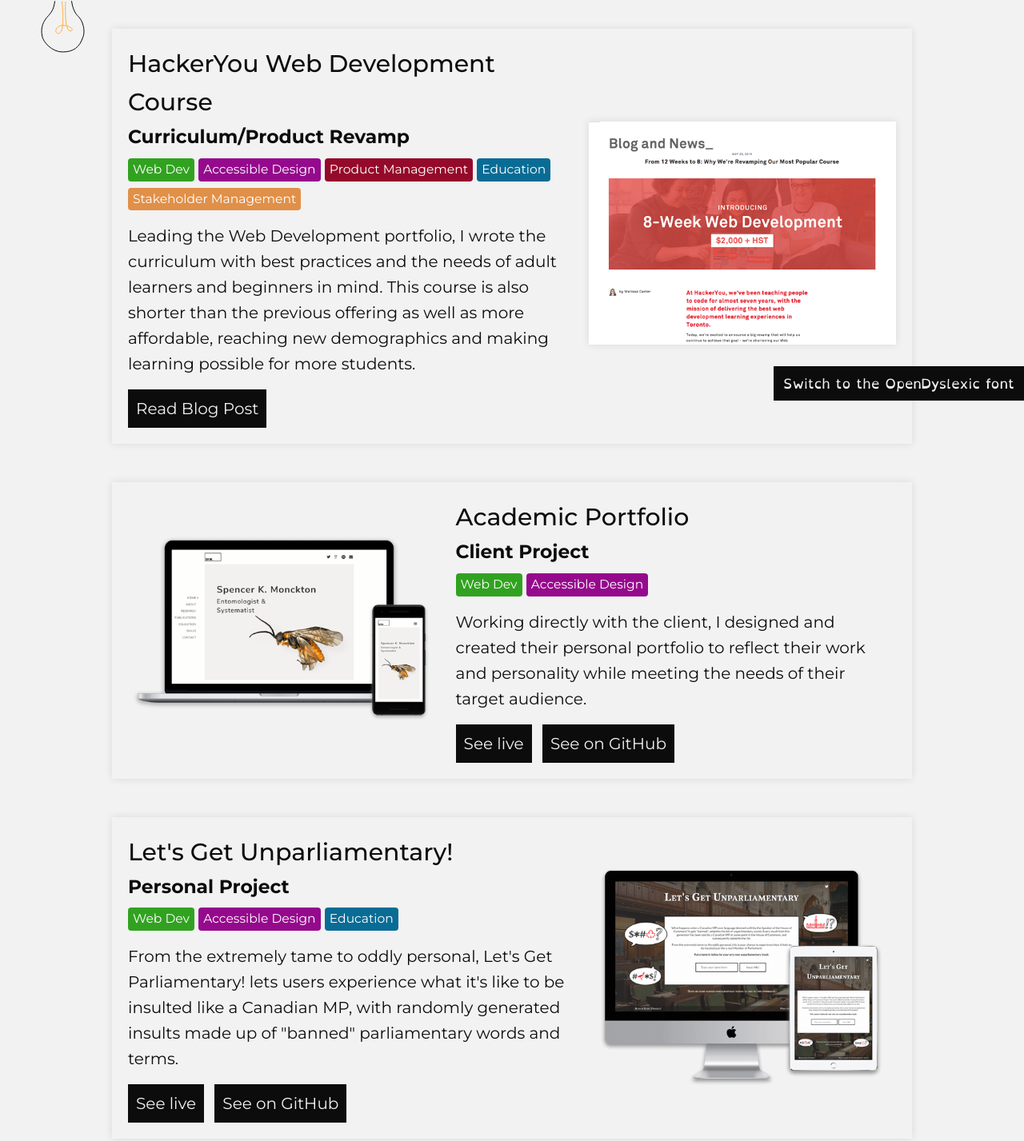
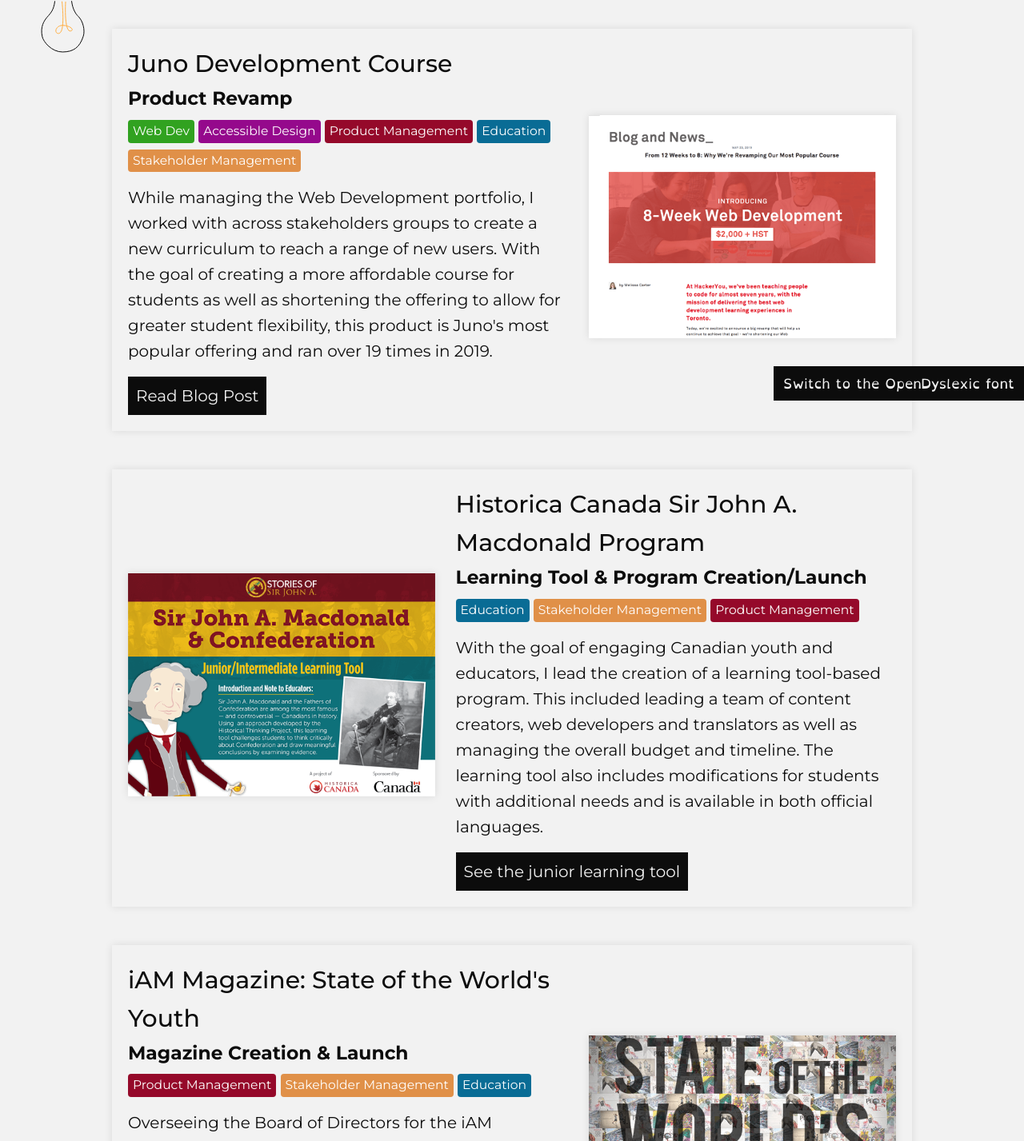
Before and after one commit to KaydeeDee/2019-forRealThisTime, a website: page portfolio.html in a window 1280 px wide. Shown: the part 299-1726 px from the top of the page at 80% size. Drawn offline with nearby package versions, Linux system fonts and the light colour scheme.

Commit message:
updated for pm

```diff
--- a/portfolio.html
+++ b/portfolio.html
@@ -66,14 +66,14 @@
             <main>
                 <section>
                     <div>
-                        <h2>HackerYou Web Development Course</h2>
-                        <h3>Curriculum/Product Revamp</h3>
+                        <h2>Juno Development Course</h2>
+                        <h3>Product Revamp</h3>
                         <span class="webDev">Web Dev</span>
                         <span class="accessibleDesign">Accessible Design</span>
                         <span class="productManagement">Product Management</span>
                         <span class="education">Education</span>
                         <span class="stakeholderManagement">Stakeholder Management</span>
-                        <p>Leading the Web Development portfolio, I wrote the curriculum with best practices and the needs of adult learners and beginners in mind. This course is also shorter than the previous offering as well as more affordable, reaching new demographics and making learning possible for more students.</p>
+                        <p>While managing the Web Development portfolio, I worked with across stakeholders groups to create a new curriculum to reach a range of new users. With the goal of creating a more affordable course for students as well as shortening the offering to allow for greater student flexibility, this product is Juno's most popular offering and ran over 19 times in 2019.</p>
                         <div class="linksToProjects">
                             <a href="https://hackeryou.com/blog/from-12-weeks-to-8-why-were-revamping-our-most-popular-course" target="_blank">Read Blog Post</a>
                         </div>
@@ -85,49 +85,12 @@
                 </section>
                 <section>
                     <div>
-                        <h2>Academic Portfolio</h2>
-                        <h3>Client Project</h3>
-                        <span class="webDev">Web Dev</span>
-                        <span class="accessibleDesign">Accessible Design</span>
-                        <p>Working directly with the client, I designed and created their personal portfolio to reflect their work and personality
-                        while meeting the needs of their target audience.</p>
-                        <div class="linksToProjects">
-                            <a href="https://skmonckton.com/" target="_blank">See live</a>
-                            <a href="https://github.com/KaydeeDee/spencer-sci-website" target="_blank">See on GitHub</a>
-                        </div>
-                    </div>
-                    <div class="portfolioImages">
-                        <img src="./public/assets/images/portfolio_SKM.png" alt="A computer and an iPhone with preview's of Spencer Monckton's Website on them.">
-                    </div>
-                </section>
-                <section>
-                    <div>
-                        <h2>Let's Get Unparliamentary!</h2>
-                        <h3>Personal Project</h3>
-                        <span class="webDev">Web Dev</span>
-                        <span class="accessibleDesign">Accessible Design</span>
-                        <span class="education">Education</span>
-                        <p>From the extremely tame to oddly personal, Let's Get Parliamentary! lets users experience what it's like to be
-                            insulted
-                            like a Canadian MP, with randomly generated insults made up of "banned" parliamentary words and terms.</p>
-                        <div class="linksToProjects">
-                            <a href="http://katiedangelo.ca/LetsGetUnparliamentary/" target="_blank">See live</a>
-                            <a href="https://github.com/KaydeeDee/lets-get-unparliamentary" target="_blank">See on GitHub</a>
-                        </div>
-                    </div>
-                    <div class="portfolioImages">
-                        <img src="./public/assets/images/unparliamentary--laptop.png"
-                        alt="A computer and an iPad with previews of Let's Get Unparliamentary! website on both of their screens">
-                    </div>
-                </section>
-                <section>
-                    <div>
-                        <h2>Historica Canada Sir John A. Macdonald Learning Tool</h2>
-                        <h3>Learning Tool Creation & Promotion</h3>
+                        <h2>Historica Canada Sir John A. Macdonald Program</h2>
+                        <h3>Learning Tool & Program Creation/Launch</h3>
                         <span class="education">Education</span>
                         <span class="stakeholderManagement">Stakeholder Management</span>
                         <span class="productManagement">Product Management</span>
-                        <p>Lead the creation of a learning tool focused towards elementary and secondary educators and students. This included leading a team of content creators, web developers and translators as well as managing the overall budget and timeline. The learning tool also includes modifications for students with additional needs and is available in both official languages.</p>
+                        <p>With the goal of engaging Canadian youth and educators, I lead the creation of a learning tool-based program. This included leading a team of content creators, web developers and translators as well as managing the overall budget and timeline. The learning tool also includes modifications for students with additional needs and is available in both official languages.</p>
                         <div class="linksToProjects">
                             <a href="http://education.historicacanada.ca/en/tools/501" target="_blank">See the junior learning tool</a>
                         </div>
@@ -154,7 +117,44 @@
                         alt="The font cover of vol.5 of iAM Magazine.">
                     </div>
                 </section>
+                <!-- <section>
+                    <div>
+                        <h2>Let's Get Unparliamentary!</h2>
+                        <h3>Personal Project</h3>
+                        <span class="webDev">Web Dev</span>
+                        <span class="accessibleDesign">Accessible Design</span>
+                        <span class="education">Education</span>
+                        <p>From the extremely tame to oddly personal, Let's Get Parliamentary! lets users experience what it's like to be
+                            insulted
+                            like a Canadian MP, with randomly generated insults made up of "banned" parliamentary words and terms.</p>
+                        <div class="linksToProjects">
+                            <a href="http://katiedangelo.ca/LetsGetUnparliamentary/" target="_blank">See live</a>
+                            <a href="https://github.com/KaydeeDee/lets-get-unparliamentary" target="_blank">See on GitHub</a>
+                        </div>
+                    </div>
+                    <div class="portfolioImages">
+                        <img src="./public/assets/images/unparliamentary--laptop.png"
+                        alt="A computer and an iPad with previews of Let's Get Unparliamentary! website on both of their screens">
+                    </div>
+                </section>
                 <section>
+                    <div>
+                        <h2>Academic Portfolio</h2>
+                        <h3>Client Project</h3>
+                        <span class="webDev">Web Dev</span>
+                        <span class="accessibleDesign">Accessible Design</span>
+                        <p>Working directly with the client, I designed and created their personal portfolio to reflect their work and personality
+                        while meeting the needs of their target audience.</p>
+                        <div class="linksToProjects">
+                            <a href="https://skmonckton.com/" target="_blank">See live</a>
+                            <a href="https://github.com/KaydeeDee/spencer-sci-website" target="_blank">See on GitHub</a>
+                        </div>
+                    </div>
+                    <div class="portfolioImages">
+                        <img src="./public/assets/images/portfolio_SKM.png" alt="A computer and an iPhone with preview's of Spencer Monckton's Website on them.">
+                    </div>
+                </section> -->
+                <!-- <section>
                     <div>
                         <h2>Purrrfect Friends</h2>
                         <h3>Personal Project</h3>
@@ -174,7 +174,7 @@
                         <img src="./public/assets/images/purrfect--laptop.png"
                         alt="A computer and an iPad with previews of Purrrpect Friends website on both of their screens.">
                     </div>
-                </section>
+                </section> -->
                 <button id="fontButton" class="fontButton">Switch to the OpenDyslexic font</button>
             </main>
         </div>
```
Also changed, not shown: about.html (+6 -6 lines), index.html (+1 -1 lines).
